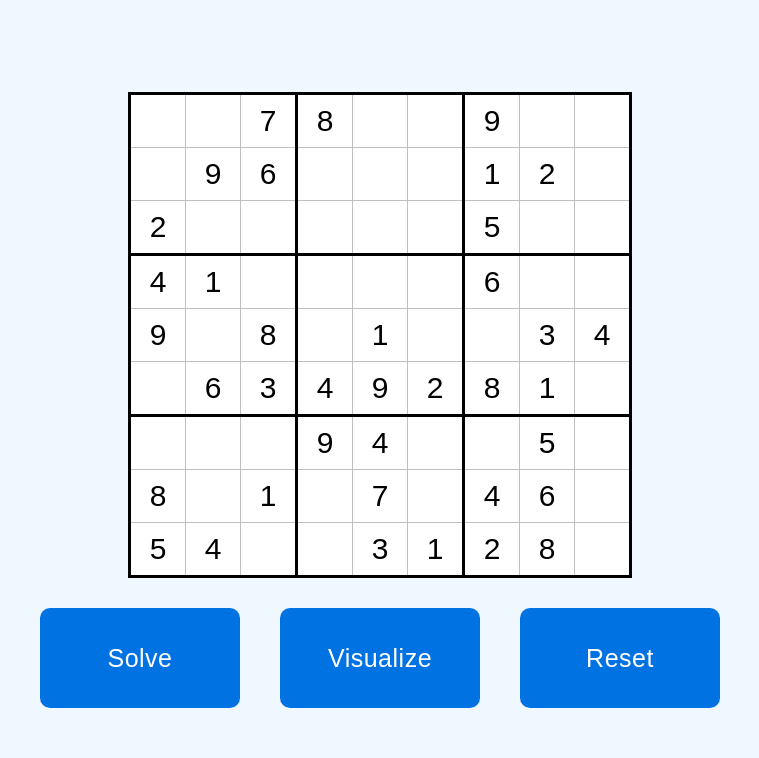
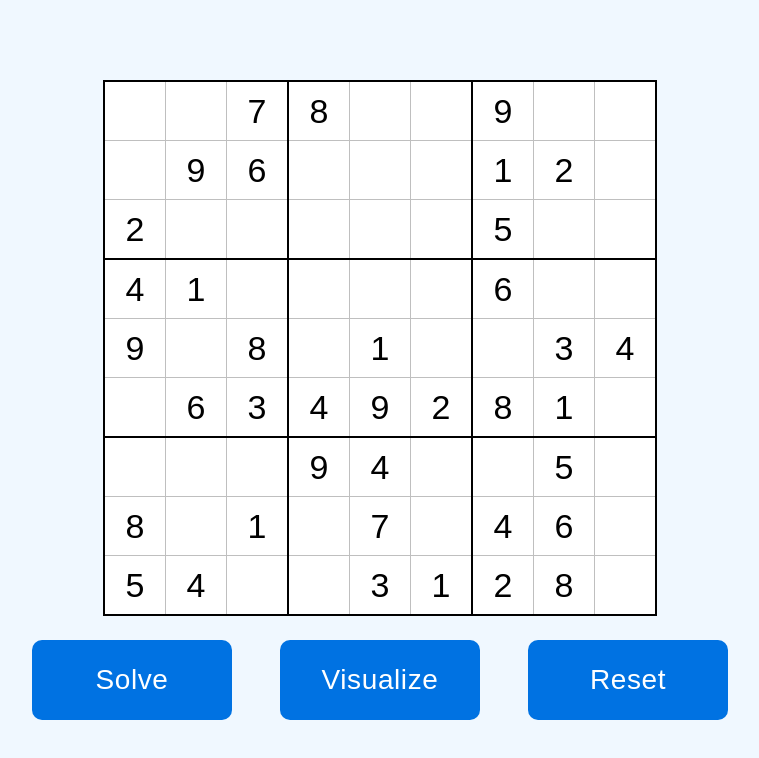
Before and after one commit to Darren-Tham/Sudoku-Solver, a React (Create React App) app: page / in a window 1280 px wide. Shown: the top 758 px of the page, without its empty margins (260-1019 px from the left). Built offline with nearby package versions, Linux system fonts and the light colour scheme.

Commit message:
Changed px to vmin

```diff
--- a/src/App.css
+++ b/src/App.css
@@ -1,6 +1,6 @@
 :root{
-  --block-size: 50px;
-  --margin-top: 30px;
+  --block-size: 7vmin;
+  --margin: 3vmin;
 }
 
 body {
@@ -29,22 +29,22 @@ input {
   caret-color: transparent;
   cursor: default;
   text-align: center;
-  font-size: 30px;
+  font-size: 4.25vmin;
   outline: none;
 }
 
 button {
-  width: 200px;
-  height: 100px;
+  width: 25vmin;
+  height: 10vmin;
   font-family: sans-serif;
-  font-size: 25px;
+  font-size: 3.5vmin;
   border: none;
   color: white;
   background-color: #0072e2;
-  margin: var(--margin-top) 20px 0 20px;
-  border-radius: 10px;
+  margin: var(--margin) var(--margin) 0 var(--margin);
+  border-radius: 1.25vmin;
   cursor: pointer;
-  letter-spacing: 0.5px;
+  letter-spacing: 0.075vmin;
 }
 
 button:hover {
@@ -52,13 +52,13 @@ button:hover {
 }
 
 .progress {
-  width: 500px;
-  border: 3px solid black;
-  border-radius: 20px;
-  margin-top: var(--margin-top);
+  width: 75vmin;
+  border: 0.35vmin solid black;
+  border-radius: 100vmin;
+  margin-top: 4vmin;
   overflow: hidden;
 }
 
 .bar {
-  height: 30px;
+  height: 4vmin;
 }
--- a/src/App.tsx
+++ b/src/App.tsx
@@ -66,8 +66,8 @@ const testBoard = [
   ]
 ]
 
-const BLACK_BORDER = `3px solid ${BLACK}`
-const GRAY_BORDER = `1.5px solid ${GRAY}`
+const BLACK_BORDER = `0.35vmin solid ${BLACK}`
+const GRAY_BORDER = `0.175vmin solid ${GRAY}`
 
 interface Border {
   borderTop: string;
```
